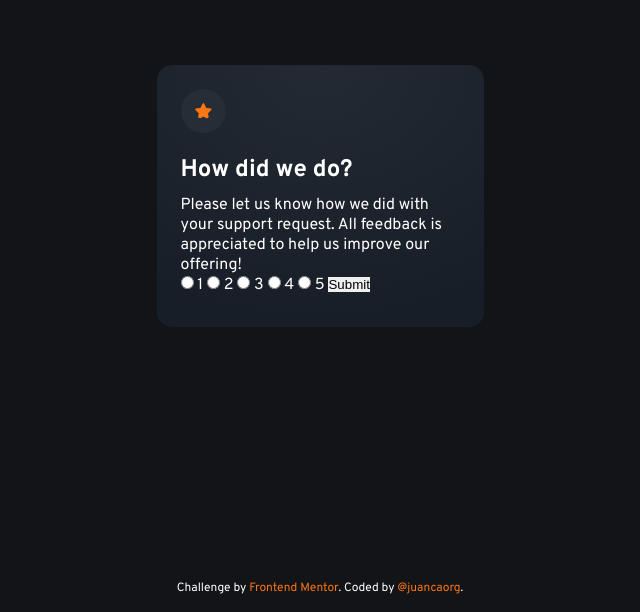
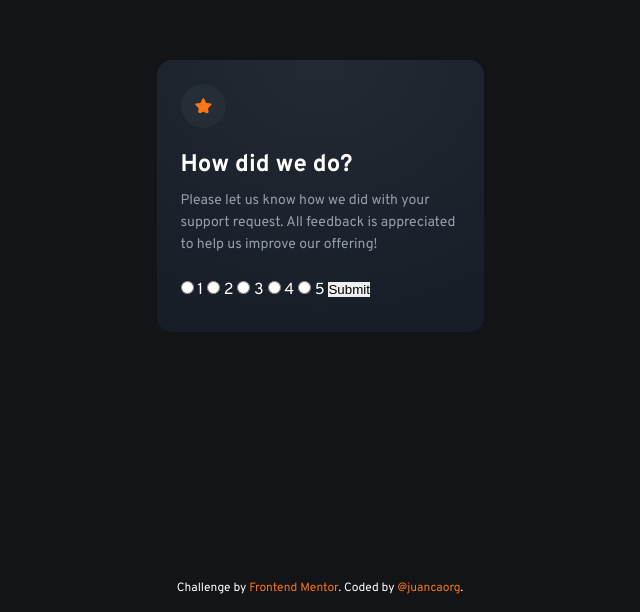
Before and after one commit to juancaorg/interactive-rating-component, a plain HTML site: page index.html in a window 1280 px wide. Shown: the part 188-800 px from the top of the page, without its empty margins (320-960 px from the left). Drawn offline with Linux system fonts and the light colour scheme.

Commit message:
feat(style): description styling

```diff
--- a/style.css
+++ b/style.css
@@ -59,6 +59,14 @@ body {
   margin-bottom: 0.625rem;
 }
 
+.card__description {
+  color: var(--clr-light-gray);
+  font-weight: 400;
+  font-size: 0.875rem;
+  line-height: 1.375rem;
+  margin-bottom: 1.5rem;
+}
+
 .attribution {
   color: var(--clr-white);
   font-size: 0.75rem;
```
